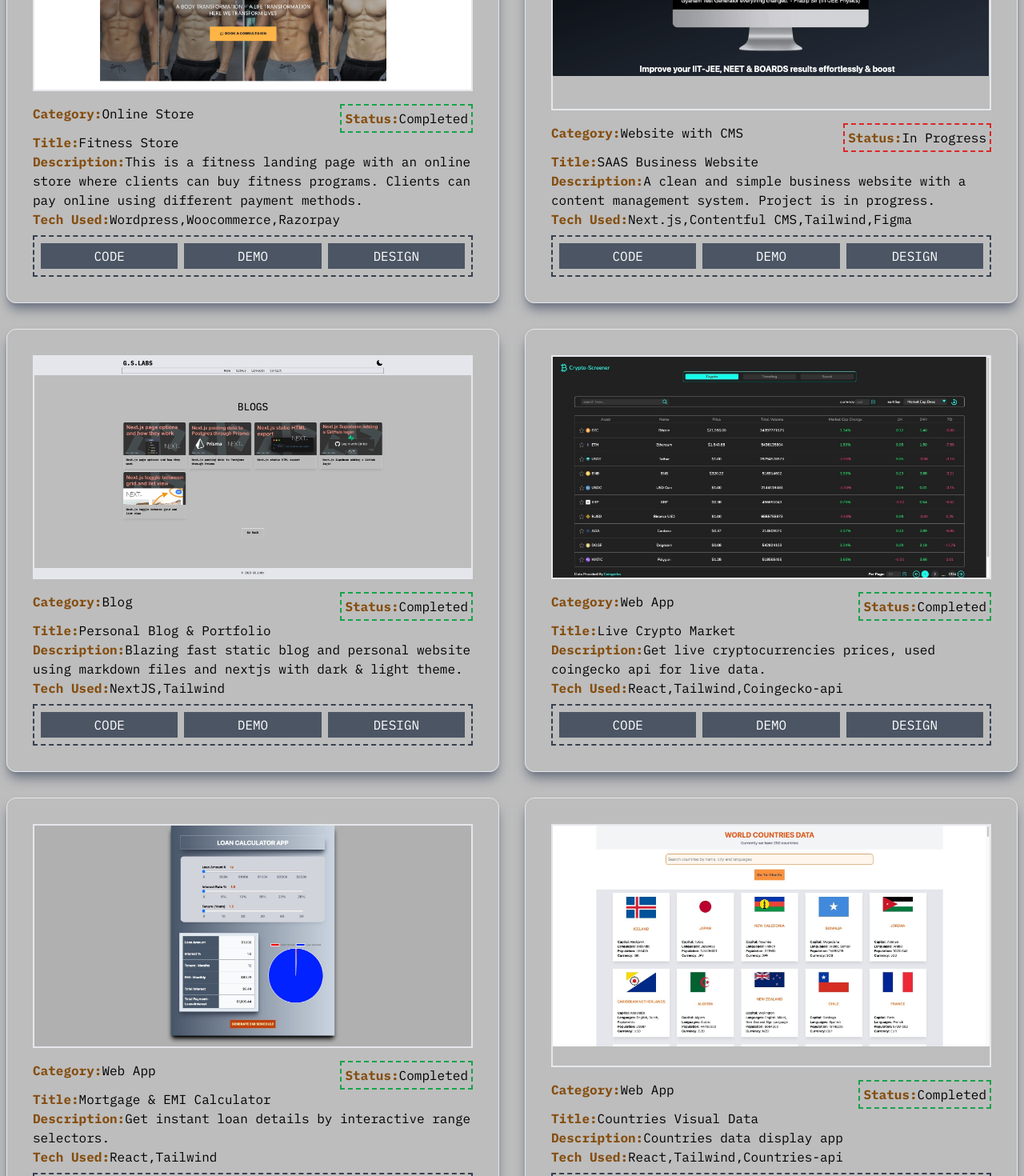
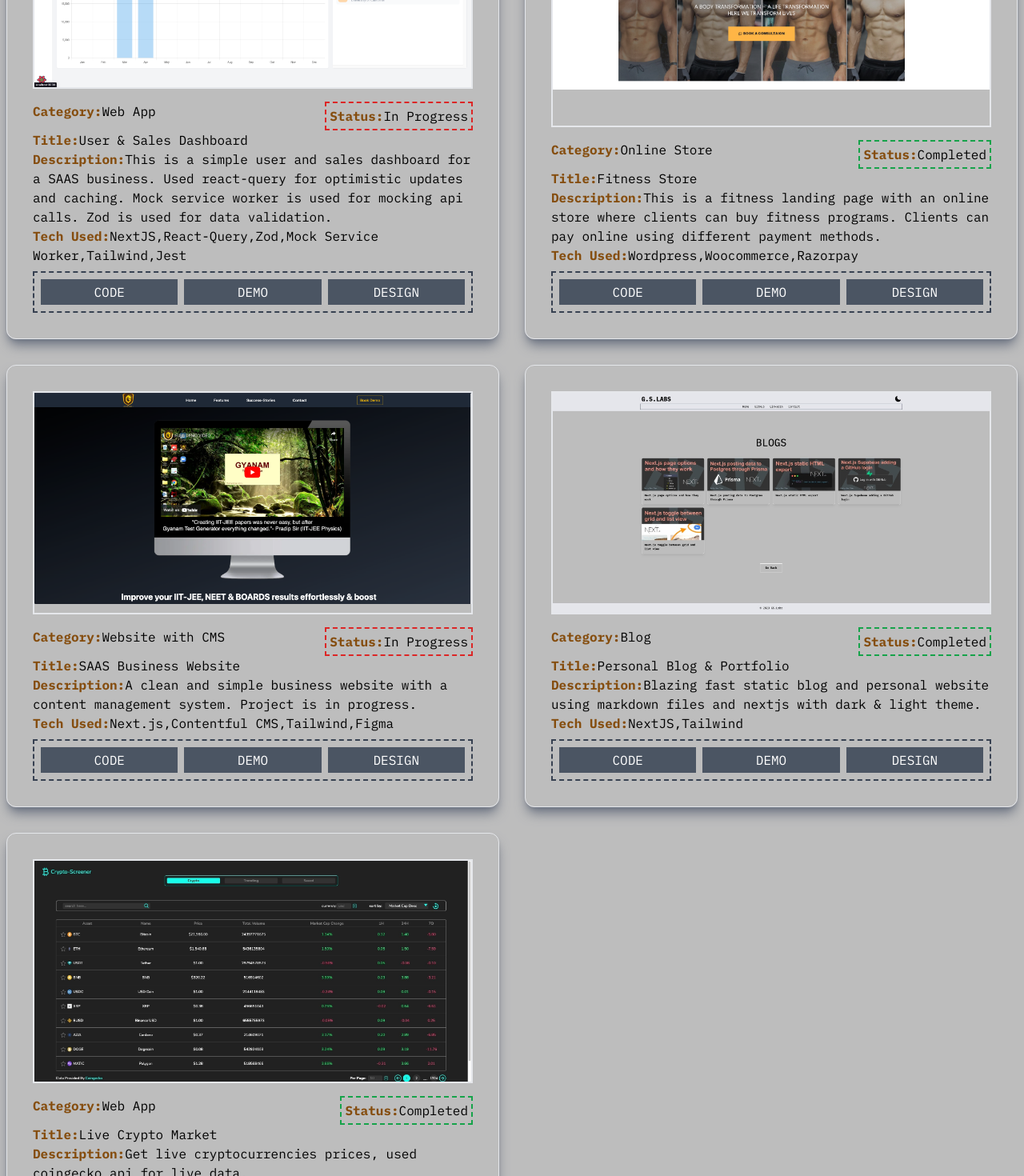
Before and after one commit to gunvant8008/dev-website-nextjs, a Next.js app: page /projects in a window 1280 px wide. Shown: the part 460-1930 px from the top of the page at 80% size. Built offline with nearby package versions, Linux system fonts and the light colour scheme.

Commit message:
added dashboard project

```diff
--- a/src/data/projectsData.js
+++ b/src/data/projectsData.js
@@ -1,11 +1,32 @@
 const projectsData = [
   {
     id: 0,
-    image: "images/projectImages/00UrjaaFitness.png",
+    image: "images/projectImages/00crmDashboard.png",
+    title: "User & Sales Dashboard",
+    github: "https://github.com/gunvant8008/Institute-crm",
+    demo: "https://institute-crm.vercel.app/",
+    design: "https://github.com/gunvant8008/Institute-crm/blob/main/README.md",
+    category: "Web App",
+    description:
+      "This is a simple user and sales dashboard for a SAAS business. Used react-query for optimistic updates and caching. Mock service worker is used for mocking api calls. Zod is used for data validation.",
+    technologies: [
+      "NextJS",
+      "React-Query",
+      "Zod",
+      "Mock Service Worker",
+      "Tailwind",
+      "Jest"
+    ],
+    status: "In Progress"
+  },
+  {
+    id: 1,
+    image: "images/projectImages/01UrjaaFitness.png",
     title: "Fitness Store",
     github: "https://github.com/gunvant8008/UrjaaFitness.com-WP",
     demo: "https://urjaafitness.com/",
-    design: "https://github.com/gunvant8008/UrjaaFitness.com-WP",
+    design:
+      "https://github.com/gunvant8008/UrjaaFitness.com-WP/blob/main/README.md",
     category: "Online Store",
     description:
       "This is a fitness landing page with an online store where clients can buy fitness programs. Clients can pay online using different payment methods.",
@@ -13,7 +34,7 @@ const projectsData = [
     status: "Completed"
   },
   {
-    id: 1,
+    id: 2,
     image: "images/projectImages/01iGyanam.png",
     title: "SAAS Business Website",
     github: "https://github.com/gunvant8008/igyanam.com-nextjs-contentful",
@@ -27,7 +48,7 @@ const projectsData = [
     status: "In Progress"
   },
   {
-    id: 2,
+    id: 3,
     image: "images/projectImages/02BlogApp.jpeg",
     title: "Personal Blog & Portfolio",
     github: "https://github.com/gunvant8008/personal-blog-portfolio-next-tcss",
@@ -41,7 +62,7 @@ const projectsData = [
     status: "Completed"
   },
   {
-    id: 3,
+    id: 4,
     image: "images/projectImages/03CryptoApp.jpeg",
     title: "Live Crypto Market",
     github: "https://github.com/gunvant8008/02-crypto-api-react-tcss",
@@ -53,32 +74,6 @@ const projectsData = [
       "Get live cryptocurrencies prices, used coingecko api for live data.",
     technologies: ["React", "Tailwind", "Coingecko-api"],
     status: "Completed"
-  },
-  {
-    id: 4,
-    image: "images/projectImages/04LoanCalculator.png",
-    title: "Mortgage & EMI Calculator",
-    github: "https://github.com/gunvant8008/loan-calculator-react-tcss",
-    demo: "https://gunvant8008.github.io/loan-calculator-react-tcss/",
-    design:
-      "https://github.com/gunvant8008/loan-calculator-react-tcss/blob/main/images/Loan%20Calculator-Page-1.drawio%20(1).png",
-    category: "Web App",
-    description: "Get instant loan details by interactive range selectors.",
-    technologies: ["React", "Tailwind"],
-    status: "Completed"
-  },
-  {
-    id: 5,
-    image: "images/projectImages/countries-visual-data.jpeg",
-    title: "Countries Visual Data",
-    github: "https://github.com/gunvant8008/countries-visual-data-react-tcss",
-    demo: "https://gunvant8008.github.io/countries-visual-data-react-tcss/",
-    design:
-      "https://github.com/gunvant8008/countries-visual-data-react-tcss/blob/main/README.md",
-    category: "Web App",
-    description: "Countries data display app ",
-    technologies: ["React", "Tailwind", "Countries-api"],
-    status: "Completed"
   }
 ]
 
--- a/src/pages/projects.js
+++ b/src/pages/projects.js
@@ -10,7 +10,7 @@ function ProjectCard({ project }) {
         <img src={project.image} />
       </div>
       <div>
-        <div className="flex justify-between">
+        <div className="sm:flex-row flex flex-col justify-between">
           <p>
             <span className="dark:text-yellow-500 font-bold text-yellow-800">
               Category:
```
Also changed, not shown: public/images/projectImages/00crmDashboard.png (added), public/images/projectImages/01UrjaaFitness.png (renamed from public/images/projectImages/00UrjaaFitness.png).
